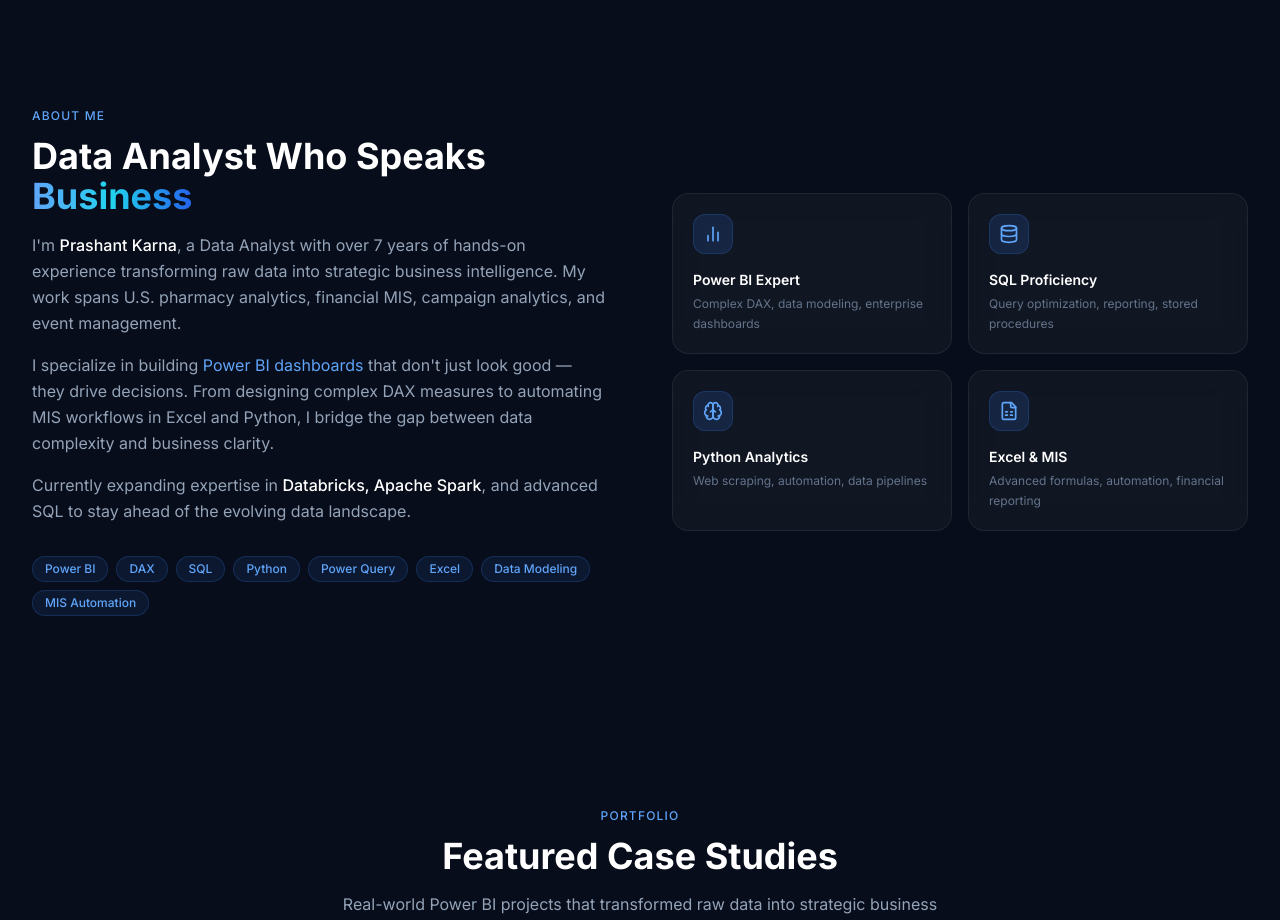
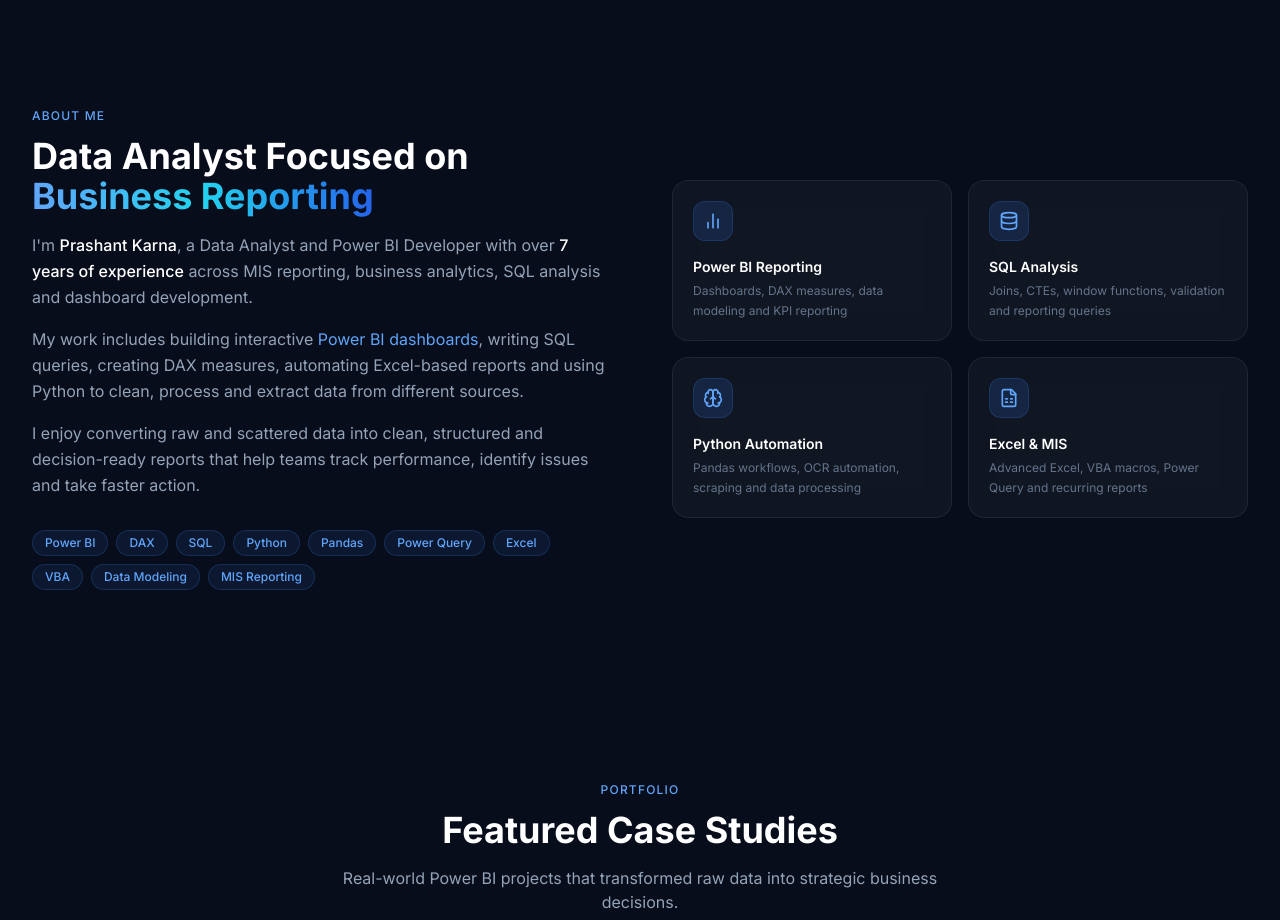
Before and after one commit to legitanna/Prashant-Portfolio, a Next.js app: page / in a window 1280 px wide. Shown: the part 1120-2040 px from the top of the page. Built offline with nearby package versions, Linux system fonts and the light colour scheme.

Commit message:
Improve about section

```diff
--- a/components/About.tsx
+++ b/components/About.tsx
@@ -3,10 +3,26 @@
 import { BarChart2, Database, FileSpreadsheet, Brain } from 'lucide-react';
 
 const highlights = [
-  { icon: BarChart2, label: 'Power BI Expert', desc: 'Complex DAX, data modeling, enterprise dashboards' },
-  { icon: Database, label: 'SQL Proficiency', desc: 'Query optimization, reporting, stored procedures' },
-  { icon: Brain, label: 'Python Analytics', desc: 'Web scraping, automation, data pipelines' },
-  { icon: FileSpreadsheet, label: 'Excel & MIS', desc: 'Advanced formulas, automation, financial reporting' },
+  {
+    icon: BarChart2,
+    label: 'Power BI Reporting',
+    desc: 'Dashboards, DAX measures, data modeling and KPI reporting',
+  },
+  {
+    icon: Database,
+    label: 'SQL Analysis',
+    desc: 'Joins, CTEs, window functions, validation and reporting queries',
+  },
+  {
+    icon: Brain,
+    label: 'Python Automation',
+    desc: 'Pandas workflows, OCR automation, scraping and data processing',
+  },
+  {
+    icon: FileSpreadsheet,
+    label: 'Excel & MIS',
+    desc: 'Advanced Excel, VBA macros, Power Query and recurring reports',
+  },
 ];
 
 export default function About() {
@@ -14,34 +30,47 @@
     <section id="about" className="section-padding">
       <div className="max-w-7xl mx-auto">
         <div className="grid lg:grid-cols-2 gap-16 items-center">
-          {/* Left text */}
+
           <div className="space-y-6">
             <div>
-              <p className="text-xs font-medium text-blue-400 tracking-widest uppercase mb-3">About Me</p>
+              <p className="text-xs font-medium text-blue-400 tracking-widest uppercase mb-3">
+                About Me
+              </p>
+
               <h2 className="text-3xl sm:text-4xl font-bold text-white mb-4">
-                Data Analyst Who Speaks{' '}
-                <span className="text-gradient">Business</span>
+                Data Analyst Focused on{' '}
+                <span className="text-gradient">Business Reporting</span>
               </h2>
+
               <div className="space-y-4 text-slate-400 leading-relaxed">
                 <p>
-                  I&apos;m <span className="text-white font-medium">Prashant Karna</span>, a Data Analyst with over 7 years of
-                  hands-on experience transforming raw data into strategic business intelligence. My work spans
-                  U.S. pharmacy analytics, financial MIS, campaign analytics, and event management.
+                  I&apos;m <span className="text-white font-medium">Prashant Karna</span>, a Data Analyst and Power BI Developer with over{' '}
+                  <span className="text-white font-medium">7 years of experience</span> across MIS reporting, business analytics, SQL analysis and dashboard development.
                 </p>
+
                 <p>
-                  I specialize in building <span className="text-blue-400">Power BI dashboards</span> that don&apos;t just look good
-                  — they drive decisions. From designing complex DAX measures to automating MIS workflows in Excel and Python,
-                  I bridge the gap between data complexity and business clarity.
+                  My work includes building interactive <span className="text-blue-400">Power BI dashboards</span>, writing SQL queries, creating DAX measures, automating Excel-based reports and using Python to clean, process and extract data from different sources.
                 </p>
+
                 <p>
-                  Currently expanding expertise in <span className="text-white font-medium">Databricks, Apache Spark</span>, and
-                  advanced SQL to stay ahead of the evolving data landscape.
+                  I enjoy converting raw and scattered data into clean, structured and decision-ready reports that help teams track performance, identify issues and take faster action.
                 </p>
               </div>
             </div>
 
             <div className="flex flex-wrap gap-2 pt-2">
-              {['Power BI', 'DAX', 'SQL', 'Python', 'Power Query', 'Excel', 'Data Modeling', 'MIS Automation'].map((tag) => (
+              {[
+                'Power BI',
+                'DAX',
+                'SQL',
+                'Python',
+                'Pandas',
+                'Power Query',
+                'Excel',
+                'VBA',
+                'Data Modeling',
+                'MIS Reporting',
+              ].map((tag) => (
                 <span
                   key={tag}
                   className="px-3 py-1 text-xs font-medium bg-blue-500/10 text-blue-400 border border-blue-500/20 rounded-full"
@@ -52,7 +81,6 @@
             </div>
           </div>
 
-          {/* Right — feature grid */}
           <div className="grid grid-cols-2 gap-4">
             {highlights.map((h, i) => (
               <div
@@ -63,11 +91,18 @@
                 <div className="w-10 h-10 rounded-xl bg-blue-500/15 border border-blue-500/20 flex items-center justify-center mb-4">
                   <h.icon className="w-5 h-5 text-blue-400" />
                 </div>
-                <h3 className="font-semibold text-white text-sm mb-1">{h.label}</h3>
-                <p className="text-xs text-slate-500 leading-relaxed">{h.desc}</p>
+
+                <h3 className="font-semibold text-white text-sm mb-1">
+                  {h.label}
+                </h3>
+
+                <p className="text-xs text-slate-500 leading-relaxed">
+                  {h.desc}
+                </p>
               </div>
             ))}
           </div>
+
         </div>
       </div>
     </section>
```
